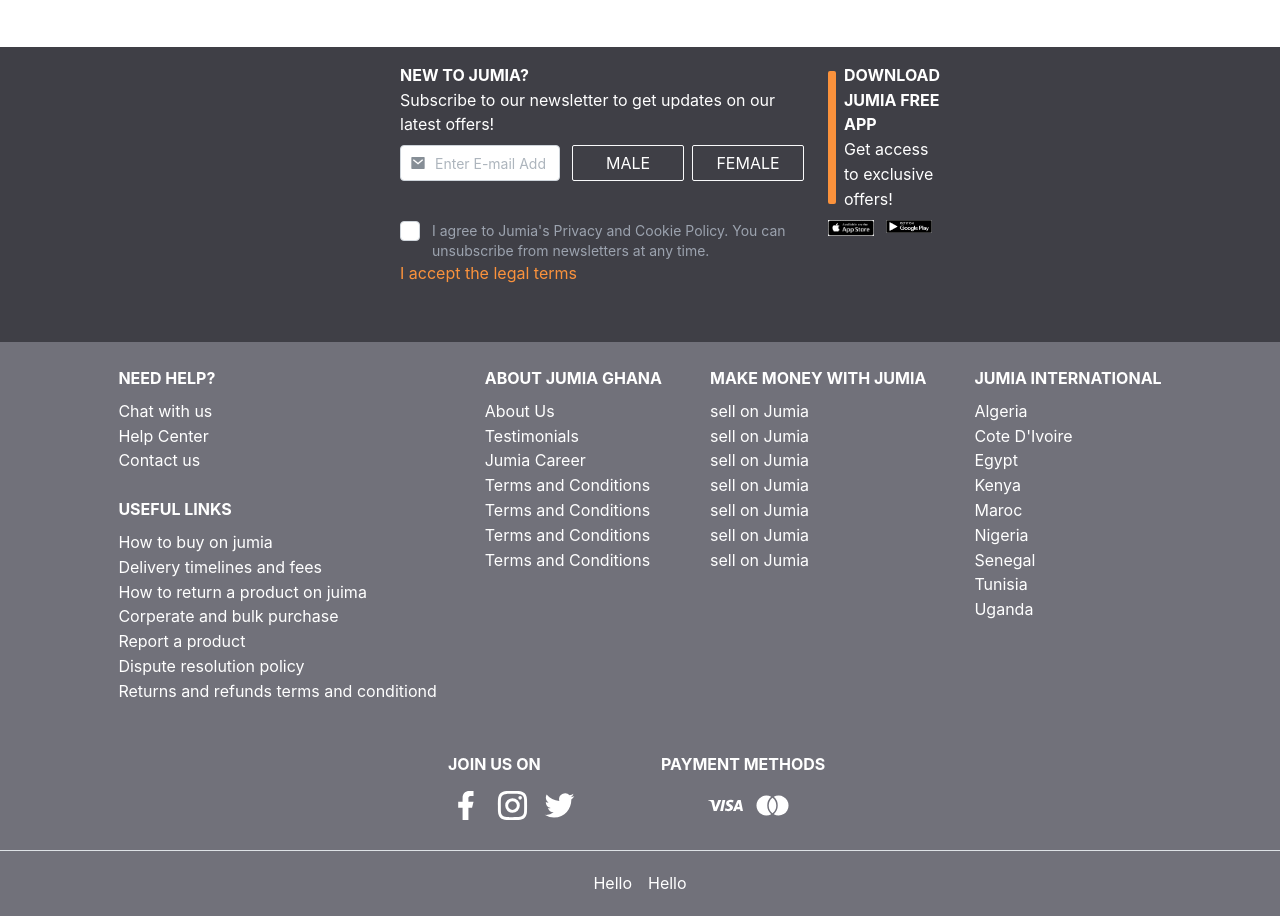
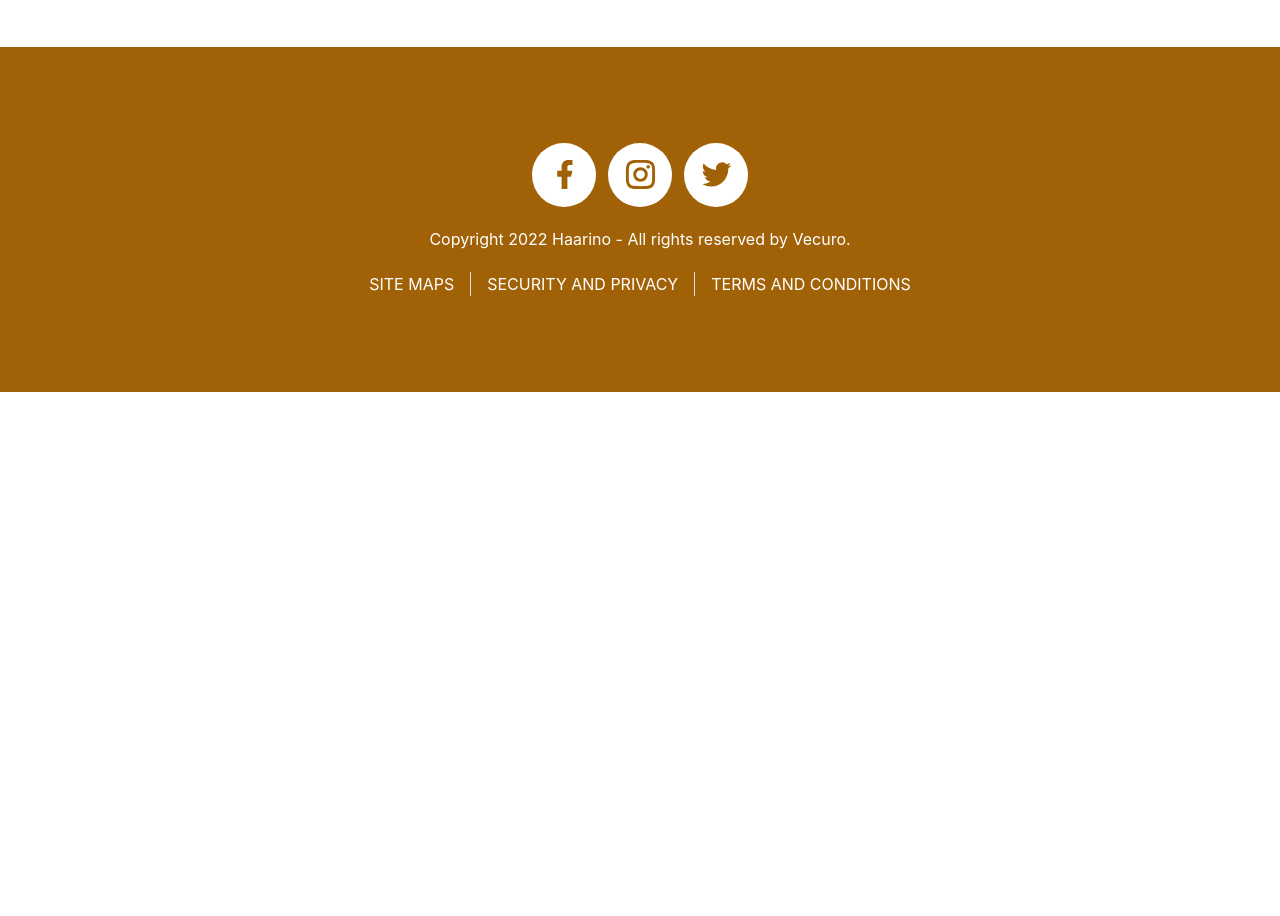
Before and after one commit to sandrayeboahAE/jumiaclone, a Next.js app: page / in a window 1280 px wide. Shown: the part 340-1256 px from the top of the page. After the commit the page ends 800 px from the top, so only its background shows below. Built offline with nearby package versions, Linux system fonts and the light colour scheme; some icons are missing.

Commit message:
removed footer file and recreated

```diff
--- a/src/components/Footer.jsx
+++ b/src/components/Footer.jsx
@@ -1,15 +1,15 @@
 import React from "react";
-import FooterTop from "./Footertop";
 import FooterBottom from "./Footerbottom";
 import { Stack } from "@mantine/core";
 
 const Footer = () => {
-    return ( <div className="m-auto">
-        <Stack gap="0">
-            <FooterTop />
-            <FooterBottom />
-        </Stack>
-    </div> );
-}
+  return (
+    <div className="m-auto">
+      <Stack gap="0">
+        <FooterBottom />
+      </Stack>
+    </div>
+  );
+};
 
 export default Footer;
--- a/src/components/Footerbottom.jsx
+++ b/src/components/Footerbottom.jsx
@@ -3,196 +3,146 @@
 import { list } from "postcss";
 import React from "react";
 import { PiHandCoinsThin } from "react-icons/pi";
-import { RiFacebookFill, RiInstagramLine, RiMastercardFill, RiTwitterFill, RiVisaLine } from "react-icons/ri";
+import {
+  RiFacebookFill,
+  RiInstagramLine,
+  RiMastercardFill,
+  RiTwitterFill,
+  RiVisaLine,
+} from "react-icons/ri";
 
 const FooterBottom = () => {
-
   const needs = [
-        {title: "Chat with us", link: "/mail"},
-        {title: "Help Center", link: "/help"},
-        {title: "Contact us", link: "/contact"}
-    ]
+    { title: "Chat with us", link: "/mail" },
+    { title: "Help Center", link: "/help" },
+    { title: "Contact us", link: "/contact" },
+  ];
 
   const usefuls = [
-        {title: "How to buy on jumia", link: "/help"},
-        {title: "Delivery timelines and fees", link: "/help"},
-        {title: "How to return a product on juima", link: "/contact"},
-        {title: "Corperate and bulk purchase", link: "/help"},
-        {title: "Report a product", link: "/help"},
-        {title: "Dispute resolution policy", link: "/contact"},
-        {title: "Returns and refunds terms and conditiond", link: "/help"},
-    ]
+    { title: "How to buy on jumia", link: "/help" },
+    { title: "Delivery timelines and fees", link: "/help" },
+    { title: "How to return a product on juima", link: "/contact" },
+    { title: "Corperate and bulk purchase", link: "/help" },
+    { title: "Report a product", link: "/help" },
+    { title: "Dispute resolution policy", link: "/contact" },
+    { title: "Returns and refunds terms and conditiond", link: "/help" },
+  ];
 
   const aboutLists = [
-        {title: "About Us", link: "/about"},
-        {title: "Testimonials", link: "/about"},
-        {title: "Jumia Career", link: "/about"},
-        {title: "Terms and Conditions", link: "/about"},
-        {title: "Terms and Conditions", link: "/about"},
-        {title: "Terms and Conditions", link: "/about"},
-        {title: "Terms and Conditions", link: "/about"},
-    ]
+    { title: "About Us", link: "/about" },
+    { title: "Testimonials", link: "/about" },
+    { title: "Jumia Career", link: "/about" },
+    { title: "Terms and Conditions", link: "/about" },
+    { title: "Terms and Conditions", link: "/about" },
+    { title: "Terms and Conditions", link: "/about" },
+    { title: "Terms and Conditions", link: "/about" },
+  ];
 
   const sells = [
-        {title: "sell on Jumia", link: "/market"},
-        {title: "sell on Jumia", link: "/market"},
-        {title: "sell on Jumia", link: "/market"},
-        {title: "sell on Jumia", link: "/market"},
-        {title: "sell on Jumia", link: "/market"},
-        {title: "sell on Jumia", link: "/market"},
-        {title: "sell on Jumia", link: "/market"},
-    ]
+    { title: "sell on Jumia", link: "/market" },
+    { title: "sell on Jumia", link: "/market" },
+    { title: "sell on Jumia", link: "/market" },
+    { title: "sell on Jumia", link: "/market" },
+    { title: "sell on Jumia", link: "/market" },
+    { title: "sell on Jumia", link: "/market" },
+    { title: "sell on Jumia", link: "/market" },
+  ];
 
   const countries = [
-        {title: "Algeria", link: "/country"},
-        {title: "Cote D'Ivoire", link: "/country"},
-        {title: "Egypt", link: "/country"},
-        {title: "Kenya", link: "/country"},
-        {title: "Maroc", link: "/country"},
-        {title: "Nigeria", link: "/country"},
-        {title: "Senegal", link: "/country"},
-        {title: "Tunisia", link: "/country"},
-        {title: "Uganda", link: "/country"},
-    ]
+    { title: "Algeria", link: "/country" },
+    { title: "Cote D'Ivoire", link: "/country" },
+    { title: "Egypt", link: "/country" },
+    { title: "Kenya", link: "/country" },
+    { title: "Maroc", link: "/country" },
+    { title: "Nigeria", link: "/country" },
+    { title: "Senegal", link: "/country" },
+    { title: "Tunisia", link: "/country" },
+    { title: "Uganda", link: "/country" },
+  ];
 
   const brands = [
-        {title: "Apple", link: "/brand"},
-        {title: "banana", link: "/brand"},
-        {title: "Binatone", link: "/brand"},
-        {title: "Bruhm", link: "/brand"},
-        {title: "DELL", link: "/brand"},
-        {title: "Delron", link: "/brand"},
-        {title: "Fragrance World", link: "/brand"},
-        {title: "Hikers", link: "/brand"},
-        {title: "Hp", link: "/brand"},
-        {title: "Huawei", link: "/brand"},
-        {title: "Infinix", link: "/brand"},
-        {title: "Ignco", link: "/brand"},
-        {title: "Itel", link: "/brand"},
-        {title: "JBL", link: "/brand"},
-        {title: "Lenovo", link: "/brand"},
-        {title: "LG", link: "/brand"},
-        {title: "Lindy", link: "/brand"},
-        {title: "Mitsui", link: "/brand"},
-        {title: "MTN", link: "/brand"},
-        {title: "Nasco", link: "/brand"},
-        {title: "NIVEA", link: "/brand"},
-        {title: "Nokia", link: "/brand"},
-        {title: "Oraimo", link: "/brand"},
-        {title: "Roch", link: "/brand"},
-        {title: "Samsung", link: "/brand"},
-        {title: "Silver Crest", link: "/brand"},
-        {title: "Sony", link: "/brand"},
-        {title: "TECNO", link: "/brand"},
-        {title: "Toshiba", link: "/brand"},
-        {title: "Vizio", link: "/brand"},
-        {title: "Westpoint", link: "/brand"},
-        {title: "Westpool", link: "/brand"},
-        {title: "White Label", link: "/brand"},
-    ]
+    { title: "Apple", link: "/brand" },
+    { title: "banana", link: "/brand" },
+    { title: "Binatone", link: "/brand" },
+    { title: "Bruhm", link: "/brand" },
+    { title: "DELL", link: "/brand" },
+    { title: "Delron", link: "/brand" },
+    { title: "Fragrance World", link: "/brand" },
+    { title: "Hikers", link: "/brand" },
+    { title: "Hp", link: "/brand" },
+    { title: "Huawei", link: "/brand" },
+    { title: "Infinix", link: "/brand" },
+    { title: "Ignco", link: "/brand" },
+    { title: "Itel", link: "/brand" },
+    { title: "JBL", link: "/brand" },
+    { title: "Lenovo", link: "/brand" },
+    { title: "LG", link: "/brand" },
+    { title: "Lindy", link: "/brand" },
+    { title: "Mitsui", link: "/brand" },
+    { title: "MTN", link: "/brand" },
+    { title: "Nasco", link: "/brand" },
+    { title: "NIVEA", link: "/brand" },
+    { title: "Nokia", link: "/brand" },
+    { title: "Oraimo", link: "/brand" },
+    { title: "Roch", link: "/brand" },
+    { title: "Samsung", link: "/brand" },
+    { title: "Silver Crest", link: "/brand" },
+    { title: "Sony", link: "/brand" },
+    { title: "TECNO", link: "/brand" },
+    { title: "Toshiba", link: "/brand" },
+    { title: "Vizio", link: "/brand" },
+    { title: "Westpoint", link: "/brand" },
+    { title: "Westpool", link: "/brand" },
+    { title: "White Label", link: "/brand" },
+  ];
 
   return (
     <div>
-            <Flex className="bg-zinc-500 text-white" align="flex-start" justify="center" gap="md">
-                <Flex direction="column" gap="md" className="m-4">
-                    <Flex direction="column">
-                        <div className="my-2">
-                          <Text fw="bold">NEED HELP?</Text>
+      <Flex
+        className="bg-yellow-700 text-white p-24"
+        direction={"column"}
+        align="center"
+        justify="center"
+        gap="sm"
+      >
+        <Flex direction="row" gap="sm">
+          <div className="w-16 h-16 border-0 rounded-full flex items-center justify-center bg-white text-yellow-700 hover:bg-black">
+            <a href="https://www.facebook.com/jumiaghana/">
+              <RiFacebookFill size={35} />
+            </a>
           </div>
-                        <div>
-                            {needs.map((need) => (
-                                <div key={list}><Link href={need.link}>{need.title}</Link></div>
-                            ))}
+          <div className="w-16 h-16 border-0 rounded-full flex items-center justify-center bg-white text-yellow-700 hover:bg-black">
+            <a href="https://twitter.com/JumiaGhana/">
+              <RiInstagramLine size={35} />
+            </a>
+          </div>
+          <div className="w-16 h-16 border-0 rounded-full flex items-center justify-center bg-white text-yellow-700 hover:bg-black">
+            <a href="https://www.instagram.com/jumiaghana/">
+              <RiTwitterFill size={35} />
+            </a>
           </div>
         </Flex>
-                    <Flex direction="column">
+        <Flex direction="column" gap="md" className="">
           <div className="my-2">
-                          <Text fw="bold">USEFUL LINKS</Text>
+            <Text>Copyright 2022 Haarino - All rights reserved by Vecuro.</Text>
           </div>
+        </Flex>
+        <Flex direction="row" gap={"md"}>
           <div>
-                            {usefuls.map((useful) => (
-                                <div key={list}><Link href={useful.link}>{useful.title}</Link></div>
-                            ))}
+            <Link href={"/map"}>SITE MAPS</Link>
+          </div>
+          <Divider orientation="vertical" />
+          <div>
+            <Link href={"/map"}>SECURITY AND PRIVACY</Link>
+          </div>
+          <Divider orientation="vertical" />
+          <div>
+            <Link href={"/map"}>TERMS AND CONDITIONS</Link>
           </div>
         </Flex>
       </Flex>
-                <Flex direction="column" className="m-4">
-                    <div className="my-2">
-                      <Text href="/about" fw="bold">ABOUT JUMIA GHANA</Text>
-                    </div>
-                    <div>
-                        {aboutLists.map((aboutList) => (
-                            <div key={list}><Link href={aboutList.link}>{aboutList.title}</Link></div>
-                        ))}
-                    </div>
-                </Flex>
-                <Flex direction="column" className="m-4">
-                    <div className="my-2">
-                       <Text fw="bold">MAKE MONEY WITH JUMIA</Text>
-                    </div>
-                    <div>
-                        {sells.map((sell) => (
-                            <div key={list}><Link href={sell.link}>{sell.title}</Link></div>
-                        ))}
-                    </div>
-                </Flex>
-                <Flex direction="column" className="m-4">
-                    <div className="my-2">
-                      <Text fw="bold">JUMIA INTERNATIONAL</Text>
-                    </div>
-                    <div>
-                        {countries.map((country) => (
-                            <div key={list}><Link href={country.link}>{country.title}</Link></div>
-                        ))}
-                    </div>
-                </Flex>
-            </Flex>
-            <Flex className="px-96 py-5 bg-zinc-500 text-white" align="flex-start" justify="start" gap="lg">
-                <Flex direction="column" className="px-16">
-                    <div className="my-3">
-                      <Text fw="bold">JOIN US ON</Text>
-                    </div>
-                    <Flex direction="row" gap="sm">
-                        <div>
-                           <a href="https://www.facebook.com/jumiaghana/"><RiFacebookFill size={35}/></a>
-                        </div>
-                        <div>
-                           <a href="https://twitter.com/JumiaGhana/"><RiInstagramLine size={35}/></a>
-                        </div>
-                        <div>
-                           <a href="https://www.instagram.com/jumiaghana/"><RiTwitterFill size={35}/></a>
-                        </div>
-                    </Flex>
-                </Flex>
-                <Flex direction="column">
-                    <div className="my-3">
-                      <Text fw="bold">PAYMENT METHODS</Text>
-                    </div>
-                    <Flex direction="row" gap="sm">
-                        <div>
-                            <a href="https://www.jumia.com.gh/sp-cash-on-delivery/"><PiHandCoinsThin size={35}/></a>
-                        </div>
-                        <div>
-                            <a href="https://www.jumia.com.gh/sp-jumiapay/"><RiVisaLine size={35}/></a>
-                        </div>
-                        <div>
-                            <a href="https://www.jumia.com.gh/sp-mastercard/"><RiMastercardFill size={35}/></a>
-                        </div>
-                    </Flex>
-                </Flex>
-            </Flex>
-            {/* <div className="px-96 py-5 bg-zinc-500 text-white h-10 flex flex-col flex-wrap">
-                {brands.map((brand) => (
-                    <div key={list}><Link href={brand.link}>{brand.title}</Link></div>
-                ))}
-            </div> */}
-            <Divider />
-            <Flex className="bg-zinc-500 text-white p-5" align="flex-start" justify="center" gap="md">
-                <Link href="/hello">Hello</Link>
-                <Link href="/hello">Hello</Link>
-            </Flex>
     </div>
   );
-}
+};
 
 export default FooterBottom;
--- a/src/components/Footertop.jsx
+++ /dev/null
@@ -1,55 +0,0 @@
-import { Checkbox, Flex, Input, Text } from "@mantine/core";
-import Image from "next/image";
-import Link from "next/link";
-import React from "react";
-import { RiMailFill } from "react-icons/ri";
-
-const FooterTop = () => {
-    return (
-        <div>
-            <Flex className="bg-zinc-700 px-96 py-4" align="flex-start" justify="space-between" gap="md">
-                <div>
-                    <Link href="/">
-                      <Image src="/JMIA_black.png" alt="page logo" width="130" height="130" />
-                    </Link>
-                </div>
-                <div>
-                    <Text fw="bold" c="white">NEW TO JUMIA? </Text>
-                    <Text c="white">Subscribe to our newsletter to get updates on our latest offers!</Text>
-                    <Flex gap="sm" className="my-2">
-                        <Input placeholder="Enter E-mail Address" leftSection={<RiMailFill />} className="flex-grow w-40"/>
-                        <div className="flex gap-2">
-                           <button className="border border-gray-50 rounded-sm text-white p-1 w-28">MALE</button>
-                           <button className="border border-gray-50 rounded-sm text-white p-1 w-28">FEMALE</button>
-                        </div>
-                    </Flex>
-                    <div className="text-gray-400 my-10">
-                       <Checkbox variant="outline" label="I agree to Jumia's Privacy and Cookie Policy. You can unsubscribe from newsletters at any time."/>
-                       <Link href="/terms" className="text-orange-400 my-4">I accept the legal terms</Link>
-                    </div>
-                </div>
-                <div>
-                    <Flex>
-                        <div className="bg-orange-400 p-1 border-0 rounded-sm m-2">
-                           <Image src="/JMIA-356fb835.png" alt="logo" width="30" height="30" />
-                        </div>
-                        <div>
-                           <Text c="white" fw="bold">DOWNLOAD JUMIA FREE APP</Text>
-                           <Text c="white">Get access to exclusive offers!</Text>
-                        </div>
-                    </Flex>
-                    <Flex gap="sm" className="m-2">
-                        <a href="https://play.google.com/store/apps/details?id=com.jumia.android&hl=en" className="">
-                          <Image src="/apple-bw2.png" alt="" width="110" height="10" />
-                        </a>
-                        <a href="https://itunes.apple.com/us/app/jumia-online-shopping/id925015459?mt=8" className="">
-                          <Image src="/google-play-bw.png" alt="" width="110" height="250" />
-                        </a>
-                    </Flex>
-                </div>
-            </Flex>
-        </div>
-     );
-}
-
-export default FooterTop;
```
Lines whose indentation alone changed are shown as unchanged.
